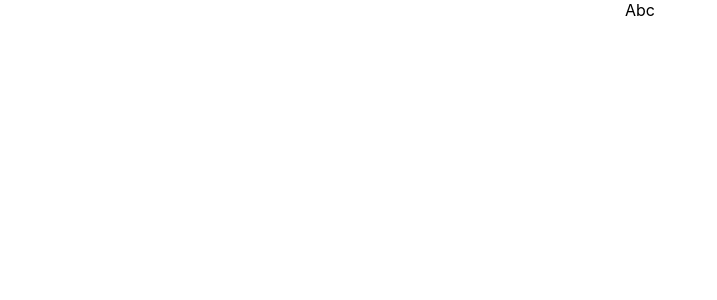
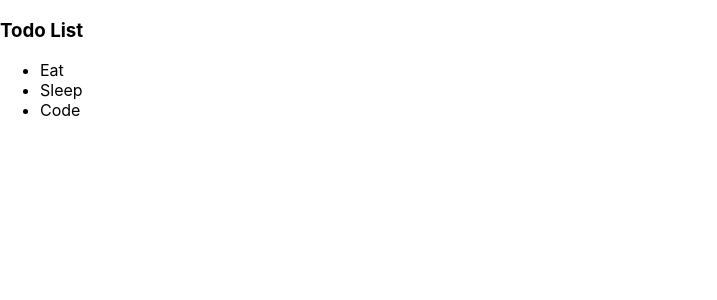
Before and after one commit to daonguyyen/reactjs-demo, a React (Create React App) app: page / in a window 1280 px wide. Shown: the top 300 px of the page, without its empty margins (0-717 px from the left). Built offline with nearby package versions, Linux system fonts and the light colour scheme.

Commit message:
add todo list

```diff
--- a/src/App.js
+++ b/src/App.js
@@ -1,10 +1,10 @@
-import logo from './logo.svg';
-import './App.css';
+
+import TodoFeature from './features/Todo';
 
 function App() {
   return (
     <div className="App">
-      Abc
+      <TodoFeature />
     </div>
   );
 }
--- /dev/null
+++ b/src/features/Todo/components/TodoList/index.jsx
@@ -0,0 +1,24 @@
+import React from 'react';
+import PropTypes from 'prop-types';
+
+TodoList.propTypes = {
+    todoList : PropTypes.array,
+};
+
+TodoList.defaultProps = {
+    todoList: [],
+}
+
+function TodoList({danhsach}) {
+    // const danhsach = props.danhsach
+    // const {danhsach} = props
+    return (
+        <ul>
+            {danhsach.map(todo => (  //Ung voi 1 todo tao ra 1 jsx (dau ngoac tron)
+                <li key={todo.id}>{todo.title}</li>
+            ))}
+        </ul>
+    );
+}
+
+export default TodoList;
--- a/src/features/Todo/index.jsx
+++ b/src/features/Todo/index.jsx
@@ -1,14 +1,30 @@
 import React from 'react';
 import PropTypes from 'prop-types';
+import TodoList from './components/TodoList';
 
 TodoFeature.propTypes = {
 
 };
 
 function TodoFeature(props) {
+    const todoList = [
+        {
+            id : 1,
+            title: 'Eat'
+        },
+        {
+            id : 2,
+            title: 'Sleep'
+        },
+        {
+            id : 3,
+            title: 'Code'
+        },
+    ]
     return (
         <div>
-
+            <h3>Todo List</h3>
+            <TodoList danhsach={todoList} />
         </div>
     );
 }
```
Also changed, not shown: src/features/Todo/components/TodoList/styles.scss (added), 1 other file (tests, documents, lock files or other folders).
